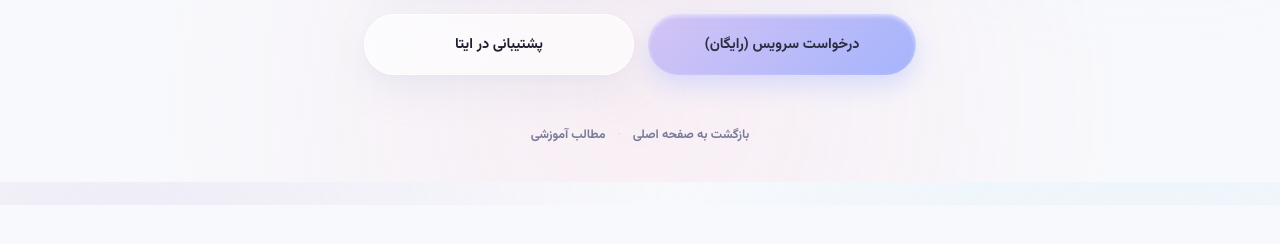
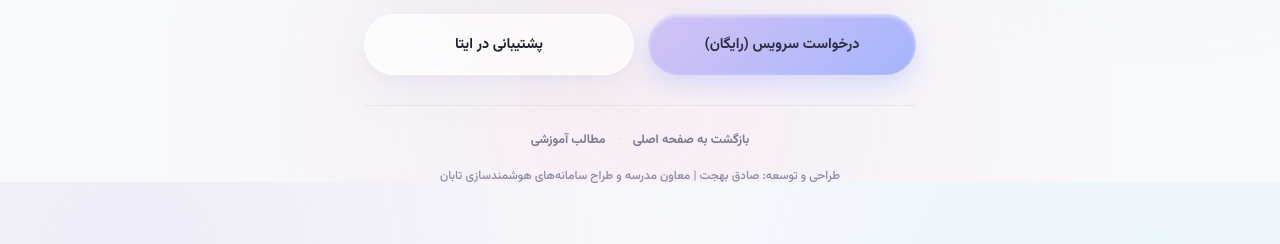
Before and after one commit to sadeqbahjat/taban, a plain HTML site: page index.html in a window 1280 px wide. Shown: the part 618-862 px from the top of the page. Before the commit the page ends 823 px from the top, so only its background shows below. Drawn offline with Linux system fonts and the light colour scheme.

Commit message:
index.html

```diff
--- a/index.html
+++ b/index.html
@@ -8,7 +8,7 @@
 <meta name="theme-color" content="#f8f9fc">
 <meta name="robots" content="index, follow">
 
-<!-- ✅ تگ‌های اضافه شده برای PWA -->
+<!-- ✅ تگ‌های PWA -->
 <link rel="manifest" href="manifest.json">
 <link rel="apple-touch-icon" href="icon-192x192.png">
 
@@ -136,7 +136,7 @@ button { font-family: inherit; }
 .app-card:hover::before { opacity: 1; }
 .app-card:active { transform: scale(0.98); transition-duration: 0.1s; }
 
-/* ═══ آیکون‌های جدید (کاشی‌های گرادیانی با آیکون خطی) ═══ */
+/* ═══ آیکون‌های جدید ═══ */
 .app-icon {
   flex-shrink: 0;
   width: 60px; height: 60px;
@@ -150,12 +150,10 @@ button { font-family: inherit; }
   overflow: hidden;
 }
 
-/* گرادیانت‌های پاستلی مشابه تصویر */
 .app-icon.discipline { background: linear-gradient(135deg, #e0c3fc 0%, #8ec5fc 100%); }
 .app-icon.talent { background: linear-gradient(135deg, #fbc2eb 0%, #a6c1ee 100%); }
 .app-icon.classroom { background: linear-gradient(135deg, #b7f8db 0%, #50a7c2 100%); }
 
-/* افکت نور سیال روی آیکون */
 .app-icon::after {
   content: ""; position: absolute; inset: 0;
   background: radial-gradient(circle at 30% 20%, rgba(255,255,255,0.8) 0%, transparent 50%);
@@ -163,7 +161,6 @@ button { font-family: inherit; }
   pointer-events: none;
 }
 
-/* SVG Icons */
 .app-icon svg {
   width: 28px; height: 28px;
   stroke: #ffffff;
@@ -185,7 +182,6 @@ button { font-family: inherit; }
   overflow: hidden; display: -webkit-box; -webkit-line-clamp: 2; -webkit-box-orient: vertical;
 }
 
-/* فلش ظریف */
 .app-arrow {
   flex-shrink: 0; width: 32px; height: 32px; border-radius: 50%;
   background: rgba(255,255,255,0.5);
@@ -198,8 +194,8 @@ button { font-family: inherit; }
 }
 .app-arrow svg { width: 16px; height: 16px; stroke-width: 2.5; fill: none; stroke: currentColor; stroke-linecap: round; stroke-linejoin: round; }
 
-/* ═══ Actions (دکمه‌های قرصی‌شکل) ═══ */
-.actions { display: flex; flex-direction: column; gap: 14px; margin-bottom: 40px; }
+/* ═══ Actions ═══ */
+.actions { display: flex; flex-direction: column; gap: 14px; margin-bottom: 30px; }
 .btn {
   display: inline-flex; align-items: center; justify-content: center;
   gap: 10px; padding: 18px 24px; border-radius: 999px;
@@ -230,15 +226,30 @@ button { font-family: inherit; }
   background: #ffffff; transform: translateY(-2px); box-shadow: var(--sh-hover);
 }
 
-/* ═══ Footer ═══ */
+/* ═══ Footer & Intro ═══ */
+.foot-wrapper {
+  margin-top: 10px;
+  padding-top: 24px;
+  border-top: 1px solid rgba(0,0,0,0.05);
+}
+
 .foot {
   display: flex; align-items: center; justify-content: center;
   gap: 12px; font-size: 12.5px; color: var(--text-light);
-  flex-wrap: wrap; padding-top: 10px;
+  flex-wrap: wrap; margin-bottom: 16px;
 }
 .foot a { color: var(--text-sub); font-weight: 600; transition: color 0.2s; }
 .foot a:hover { color: var(--text-main); }
 .foot .dot { opacity: 0.4; }
+
+.intro-text {
+  text-align: center;
+  font-size: 12px;
+  color: var(--text-sub);
+  font-weight: 500;
+  opacity: 0.85;
+  line-height: 1.8;
+}
 
 /* ═══ Toast ═══ */
 .toast {
@@ -277,7 +288,8 @@ button { font-family: inherit; }
 
 <header class="topbar">
   <div class="topbar-inner">
-    <a href="/" class="brand">
+    <!-- ✅ لینک لوگو به بلاگفا اصلاح شد -->
+    <a href="https://sadeqbahjat.blogfa.com/" class="brand">
       <span class="brand-icon">
         <svg viewBox="0 0 24 24"><path d="M3 9l9-7 9 7v11a2 2 0 0 1-2 2H5a2 2 0 0 1-2-2z"></path><polyline points="9 22 9 12 15 12 15 22"></polyline></svg>
       </span>
@@ -361,10 +373,16 @@ button { font-family: inherit; }
     </a>
   </section>
 
-  <div class="foot">
-    <a href="/">بازگشت به صفحه اصلی</a>
-    <span class="dot">·</span>
-    <a href="/posts/">مطالب آموزشی</a>
+  <!-- ✅ فوتر و معرفی اصلاح شد -->
+  <div class="foot-wrapper">
+    <div class="foot">
+      <a href="https://sadeqbahjat.blogfa.com/">بازگشت به صفحه اصلی</a>
+      <span class="dot">·</span>
+      <a href="https://sadeqbahjat.blogfa.com/posts/">مطالب آموزشی</a>
+    </div>
+    <p class="intro-text">
+      طراحی و توسعه: صادق بهجت | معاون مدرسه و طراح سامانه‌های هوشمندسازی تابان
+    </p>
   </div>
 
 </main>
@@ -434,7 +452,7 @@ button { font-family: inherit; }
 })();
 </script>
 
-<!-- ✅ اسکریپت اضافه شده برای فعال‌سازی Service Worker -->
+<!-- ✅ اسکریپت Service Worker -->
 <script>
   if ('serviceWorker' in navigator) {
     navigator.serviceWorker.register('sw.js');
```
